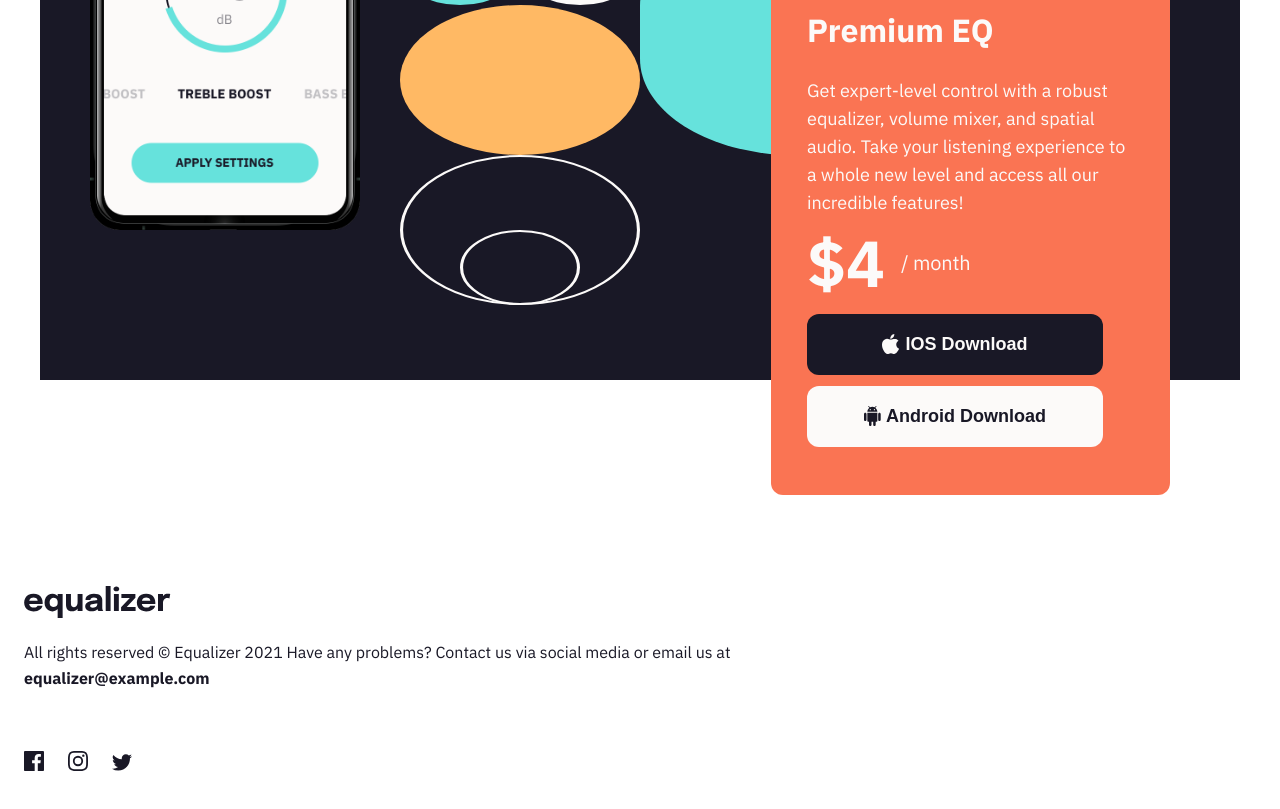
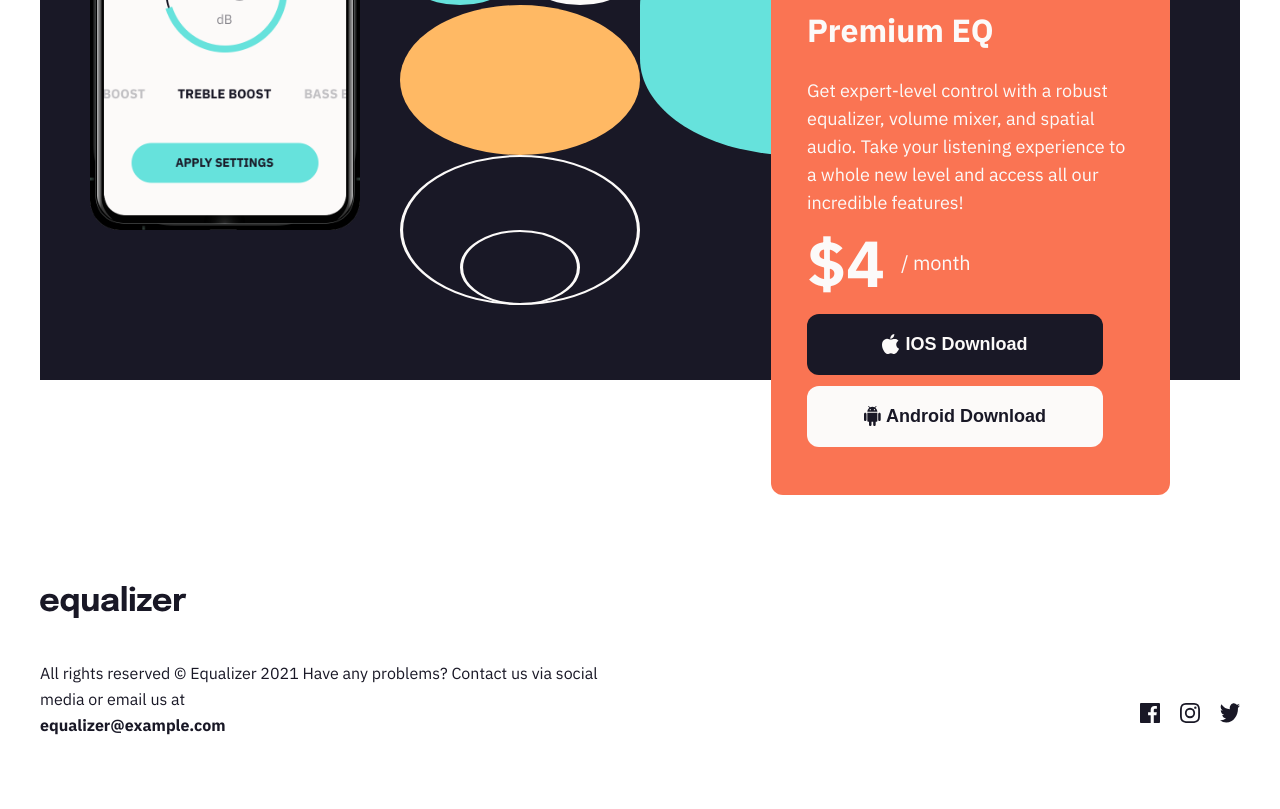
Before and after one commit to ZounMedia/equalizer, a website: page index.html in a window 1280 px wide. Shown: the part 740-1549 px from the top of the page. Drawn offline with Linux system fonts and the light colour scheme.

Commit message:
complete main, footer tablet styles

```diff
--- a/scss/styles.scss
+++ b/scss/styles.scss
@@ -314,11 +314,39 @@ body {
     .social {
       img {
         margin-left: 20px;
+        width: 20px;
+        height: 20px;
 
         &:nth-child(1) {
           margin-left: 0;
         }
       }
     }
+
+    @media (min-width: 768px) {
+      flex-direction: row;
+      flex-wrap: wrap;
+      padding: 80px 40px;
+
+      .heading {
+        width: 100%;
+      }
+
+      .description,
+      .social {
+        width: 50%;
+      }
+
+      .description {
+        display: flex;
+        align-items: center;
+      }
+
+      .social {
+        display: flex;
+        justify-content: flex-end;
+        align-items: center;
+      }
+    }
   }
 }
```
Also changed, not shown: css/styles.css, 1 other file.
